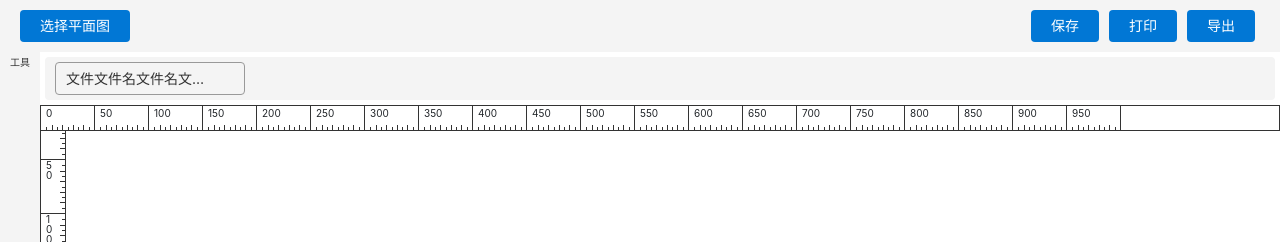
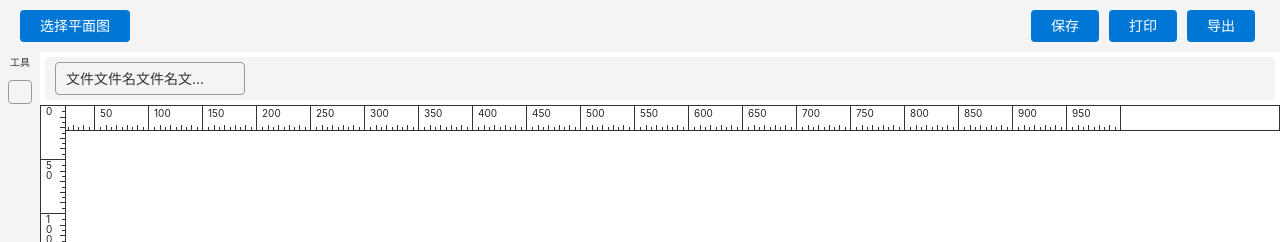
Before and after one commit to zhaxie/smallCAD, a Vue app: page / in a window 1280 px wide. Shown: the top 242 px of the page. Built offline with nearby package versions, Linux system fonts and the light colour scheme; a web font is replaced by a local one.

Commit message:
制作标尺

```diff
--- a/src/main.js
+++ b/src/main.js
@@ -7,7 +7,12 @@ import '@/assets/css/xx-base.css';
 import '@/assets/css/animate.css';
 import '@/assets/css/iconfont.css';
 
+import CAD from '@/store/CAD.js';
+
 Vue.config.productionTip = false
+
+
+Vue.prototype.$storeCAD = CAD;
 
 new Vue({
   router,
--- /dev/null
+++ b/src/store/CAD.js
@@ -0,0 +1,29 @@
+export default {
+    state: {
+        currentToolModelType: 0,
+        sideToolList: [
+            {
+                type: 0,
+                icon: "icon-zhixian",
+            },
+            {
+                type: 1,
+                icon: "icon-yuanhuxian",
+            },
+            {
+                type: 2,
+                icon: "icon-yuan",
+            },
+        ],
+        ruleTool: {
+            currentModel: null,
+        }
+    },
+    //切换当前的工具模式
+    switchCurrentToolModel({ type }) {
+        this.state.currentToolModelType = type;
+    },
+    switchDrawReferLineModel(model){
+        this.state.ruleTool.currentModel = model;
+    }
+}
--- a/src/store/index.js
+++ b/src/store/index.js
@@ -1,15 +1,10 @@
 import Vue from 'vue'
 import Vuex from 'vuex'
+
 
 Vue.use(Vuex)
 
 export default new Vuex.Store({
   state: {
   },
-  mutations: {
-  },
-  actions: {
-  },
-  modules: {
-  }
 })
--- a/src/views/CAD/CAD.vue
+++ b/src/views/CAD/CAD.vue
@@ -30,6 +30,11 @@ export default {
     openedFileBar,
     ruleTool,
   },
+  computed: {
+    count() {
+      return this.$storeCAD.state;
+    },
+  },
 };
 </script>
 
@@ -42,8 +47,6 @@ body,
 </style>
 
 <style lang="scss" scoped>
-
-.main-content{
-
+.main-content {
 }
 </style>
--- a/src/views/CAD/components_CAD/ruleTool.vue
+++ b/src/views/CAD/components_CAD/ruleTool.vue
@@ -1,10 +1,18 @@
 <template>
-  <div class="position-relative rule-modules" @mousedown="handleEditContent">
+  <div
+    class="position-relative rule-modules"
+    @mousemove="mainContentEvt_onMouseMove($event)"
+    @mouseup="mainContentEvt_onMouseUp($event)"
+  >
     <!-- 刻度尺：x轴 -->
     <div
-      class="position-sticky z200 d-flex align-items-center cursor-pointer rule x-rule"
+      class="position-sticky z100 d-flex align-items-center cursor-pointer rule x-rule"
       ref="xRule"
-      @mousedown="handleRenderReferenceLine('x')"
+      @mousedown="handleEnterModel_drawReferLine({
+        model: 'drawReferLine',
+        $event,
+        axisType: 'xAxis',
+      })"
     >
       <div class="position-relative rule-item" v-for="(item, index) in 20" :key="'x' + index">
         <div class="pl-5 number">{{50 * index}}</div>
@@ -22,7 +30,14 @@
     </div>
 
     <!-- 刻度尺：y轴 -->
-    <div class="position-absolute z100 y-rule">
+    <div
+      class="position-absolute z100 y-rule"
+      ref="yRule"
+      @mousedown="handleEnterModel_drawReferLine({
+        model: 'drawReferLine',
+        axisType: 'yAxis',
+      })"
+    >
       <div class="position-relative rule-item" v-for="(item, index) in 20" :key="'y' + index">
         <div class="pl-5 number">{{50 * index}}</div>
         <div class="position-absolute mark-line-modules">
@@ -40,7 +55,22 @@
     <div class="h-100" style="width: 30px;">占位符</div>
 
     <!-- 参考线：x轴 -->
-    <div class="position-absolute reference-line"></div>
+    <div
+      class="position-absolute cursor-pointer reference-line xAxis"
+      v-for="(item, index) in referLineObj.xAxis"
+      :key="'referLineObjxAxis' + index"
+      :style="{top: item.posVal + 'px'}"
+      :class="{active: item.isSelected == true}"
+      @mousedown="editModelListObj.drawReferLine.onMouseDown('xAxis', item)"
+    ></div>
+    <div
+      class="position-absolute cursor-pointer reference-line yAxis"
+      v-for="(item, index) in referLineObj.yAxis"
+      :key="'referLineObjyAxis' + index"
+      :style="{left: item.posVal + 'px'}"
+      :class="{active: item.isSelected == true}"
+      @mousedown="editModelListObj.drawReferLine.onMouseDown('yAxis', item)"
+    ></div>
   </div>
 </template>
 
@@ -49,34 +79,184 @@ export default {
   data() {
     return {
       currentEvt: null,
-    }
+      referLineObj: {
+        xAxis: [],
+        yAxis: [],
+        activeAxis: null,
+      },
+      axis: {}, //坐标轴
+      testTop: null,
+      currentModel: null,
+    };
   },
   mounted() {
     this.init();
   },
   methods: {
-    init(){
+    init() {
+      this.axis = this.initAxis(); //初始化坐标轴
+      this.editModelListObj = this.initEditModels(); //初始化各种编辑模式
     },
-    handleRenderReferenceLine(ruleType) {
-      let thisDom;
 
-      switch (ruleType) {
-        case "x":
-          thisDom = this.$refs.xRule;
-          break;
+    //初始化坐标轴
+    initAxis() {
+      const _$refs = this.$refs;
+
+      const xRuleRect = _$refs.xRule.getBoundingClientRect();
+      const yRuleRect = _$refs.yRule.getBoundingClientRect();
+
+      console.info("xRuleRect", xRuleRect);
+      console.info("yRuleRect", yRuleRect);
+
+      return {
+        //坐标轴原点
+        originPoint: {
+          x: yRuleRect.left + yRuleRect.width,
+          y: xRuleRect.top + xRuleRect.height,
+          top: xRuleRect.top,
+          left: yRuleRect.left,
+          height: xRuleRect.height,
+          width: yRuleRect.height,
+        },
+      };
+    },
+
+    //初始化各种编辑模式
+    initEditModels() {
+      let selfData = {};
+
+      const _originPoint = this.axis.originPoint;
+
+      const editModels = {
+        //绘制: x轴的参考线
+        drawReferLine: {
+          onMouseDown: (axisType, thisReferLineObj) => {
+            let _referLineObj = this.referLineObj;
+            let currentReferLineList = _referLineObj[axisType];
+
+            //去除上一个被操作的参考线的选中样式
+            if (selfData.currentEditReferLineObj) {
+              selfData.currentEditReferLineObj.isSelected = false;
+            }
+
+            if (thisReferLineObj) {
+              console.info("模式：移动参考线");
+
+              thisReferLineObj.isSelected = true; //选中当前的参考线
+              selfData.currentEditReferLineObj = thisReferLineObj; //更新当前操作的参考线
+
+              selfData.isMovedMouse = false; //记录鼠标是否被移动过，用于onMouseUp时，判断是点击参考线，还是移动参考线
+            } else {
+              console.info("模式：创建参考线");
+
+              selfData.currentEditReferLineObj = {
+                isSelected: true, //注意：是否被选中，这个必须写进去，不然vue无法跟踪到它的数据变化
+                posVal: 0, //参考线的初试位置
+              };
+              currentReferLineList.push(selfData.currentEditReferLineObj);
+            }
+
+            selfData.currentAxisType = axisType;
+
+            //根据轴向，创建一个新的参考线
+
+            this.currentModel = "drawReferLine"; //当前模式：绘制参考线
+
+            console.info("currentReferLineList", currentReferLineList);
+          },
+          onMouseMove: ($event) => {
+            let currentAxisType = selfData.currentAxisType;
+            let startDis;
+            let endDis;
+
+            switch (currentAxisType) {
+              case "xAxis":
+                startDis = _originPoint.top;
+                endDis = $event.pageY;
+                break;
+              case "yAxis":
+                startDis = _originPoint.left;
+                endDis = $event.pageX;
+                break;
+            }
+
+            selfData.currentEditReferLineObj.posVal = endDis - startDis;
+            selfData.isMovedMouse = true;
+          },
+          onMouseUp: ($event) => {
+            let currentAxisType = selfData.currentAxisType;
+            let safeVal; //安全值，小于这个值，就作废
+
+            switch (currentAxisType) {
+              case "xAxis":
+                safeVal = _originPoint.height;
+                break;
+              case "yAxis":
+                safeVal = _originPoint.left;
+                break;
+            }
+
+            //如果参考线在标尺的位置范围内，则作废，删除
+            if (selfData.currentEditReferLineObj.posVal <= safeVal) {
+              this.referLineObj[currentAxisType].pop();
+            } else {
+              const isMovedMouse = selfData.isMovedMouse;
+
+              selfData.currentEditReferLineObj.isSelected = !isMovedMouse; //取消选中的状态
+            }
+          },
+        },
+      };
+
+      return editModels;
+    },
+
+    //进入模式：绘制参考线
+    handleEnterModel_drawReferLine({ model, axisType }) {
+      this.editModelListObj[model].onMouseDown(axisType);
+    },
+
+    // 主区域事件：鼠标移动
+    mainContentEvt_onMouseMove($event) {
+      const currentModel = this.currentModel;
+
+      if (currentModel === null) {
+        return false;
       }
 
-      let thisDom_rect = thisDom.getBoundingClientRect();
+      this.editModelListObj[currentModel].onMouseMove(
+        $event,
+        this.referLineObj.activeAxisType
+      );
+    },
 
-      this.currentEvt
+    //主区域事件：鼠标抬起
+    mainContentEvt_onMouseUp($event) {
+      const currentModel = this.currentModel;
 
-      console.info("thisDom_rect", thisDom_rect);
+      if (currentModel === null) {
+        return false;
+      }
+
+      this.editModelListObj[currentModel].onMouseUp(
+        $event,
+        this.referLineObj.activeAxisType
+      );
+
+      this.currentModel = null; //清除绘制模式
     },
   },
 };
 </script>
 
 <style lang="scss" scoped>
+.rule-modules {
+  -moz-user-select: none; /*火狐*/
+  -webkit-user-select: none; /*webkit浏览器*/
+  -ms-user-select: none; /*IE10*/
+  -khtml-user-select: none; /*早期浏览器*/
+  user-select: none;
+}
 // 刻度尺：x轴
 .x-rule {
   left: 0;
@@ -144,9 +324,30 @@ export default {
 
 // 参考线：x轴
 .reference-line {
-  left: 0;
-  right: 0;
-  top: 0;
-  border: 1px dotted #999;
+  position: relative;
+  border: 0.5px dotted #999;
+
+  &::after {
+    position: absolute;
+    content: "";
+    left: -10px;
+    top: -10px;
+    right: -10px;
+    bottom: -10px;
+  }
+
+  &.active {
+    border-color: red;
+  }
+
+  &.xAxis {
+    left: 0;
+    right: 0;
+  }
+
+  &.yAxis {
+    top: 0;
+    bottom: 0;
+  }
 }
 </style>
--- a/src/views/CAD/components_CAD/sideToolBar.vue
+++ b/src/views/CAD/components_CAD/sideToolBar.vue
@@ -1,26 +1,55 @@
 <template>
   <div class="side-bar-modules">
     <div class="px-10 tool-title">工具</div>
-    <div class="d-flex flex-column align-items-center">
-      <div class="pa-20 iconfont icon-yuan"></div>
-      <div class="pa-20 iconfont icon-yuan"></div>
-      <div class="pa-20 iconfont icon-yuan"></div>
+    <div class="d-flex flex-column align-items-center tool-list" >
+      <div
+        class="pa-20 iconfont cursor-pointer"
+        v-for="(item, index) in state.sideToolList"
+        :key="'sideToolList' + index"
+        :class="{active: item.type === state.currentToolModelType, [item.icon]: item.icon}"
+        @click="$storeCAD.switchCurrentToolModel(item)"
+      ></div>
     </div>
   </div>
 </template>
 
 <script>
-export default {};
+export default {
+  data() {
+    return {
+      state: this.$storeCAD.state,
+    };
+  },
+};
 </script>
 
 <style lang="scss" scoped>
 .side-bar-modules {
   background-color: #f4f4f4;
 
-  .tool-title{
+  .tool-title {
     line-height: 2;
     font-size: 10px;
     color: #333;
   }
+
+  .tool-list {
+    .active {
+      position: relative;
+
+      &::after {
+        position: absolute;
+        left: 0.5rem;
+        top: 0.5rem;
+        right: 0.5rem;
+        bottom: 0.5rem;
+
+        content: "";
+        display: block;
+        border: 1px solid #999;
+        border-radius: 0.25rem;
+      }
+    }
+  }
 }
 </style>
```
Also changed, not shown: src/views/CAD/components_CAD/fileToolBar.vue (+10 -1 lines).
